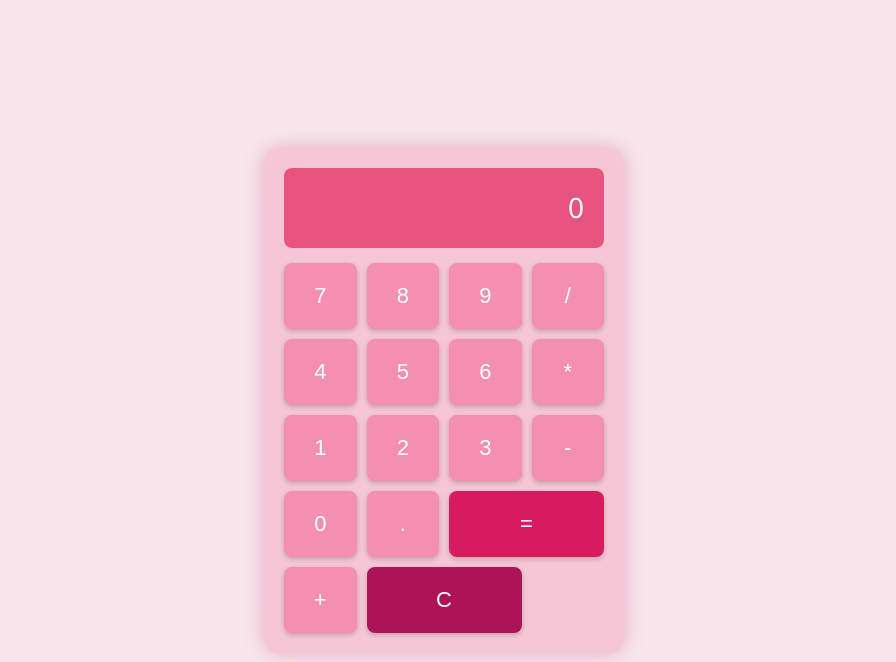
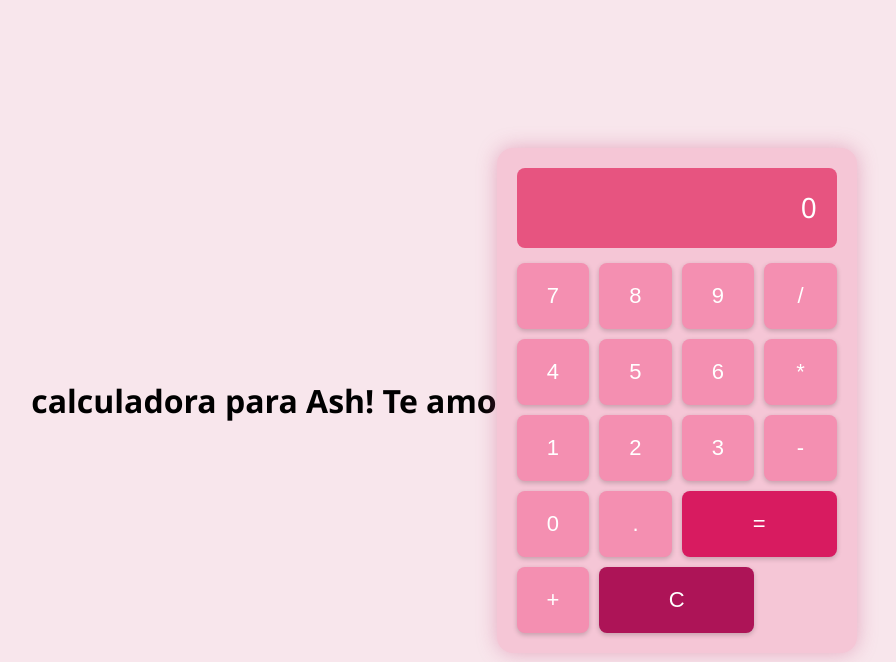
Before and after one commit to eduvalenca3/flask-calculator, a Flask app: page / in a window 1280 px wide. Shown: the top 662 px of the page, without its empty margins (196-1092 px from the left). Run offline with Flask 3, Linux system fonts and the light colour scheme.

Commit message:
Update index.html

```diff
--- a/templates/index.html
+++ b/templates/index.html
@@ -68,6 +68,7 @@
 </head>
 <body>
 
+  <h1>calculadora para Ash! Te amo</h1>
   <div class="calculator">
     <div class="display">{{ result or "0" }}</div>
     <form method="POST">
```
